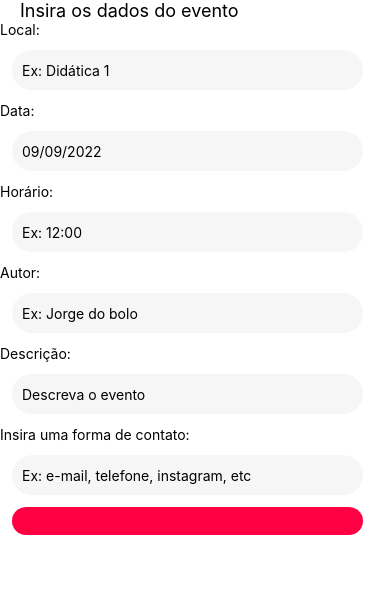
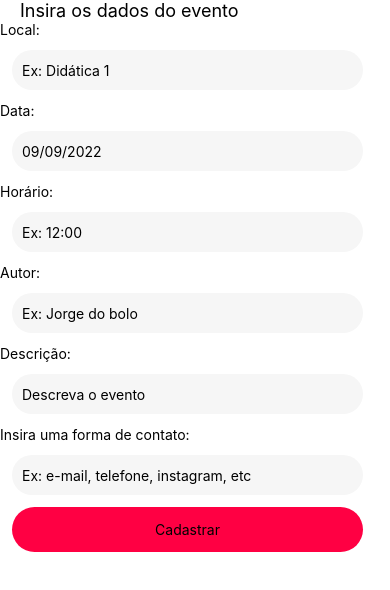
Before and after one commit to G4bzz/Projeto-BD-2022.1, a React Native app: screen / in a window 390 px wide. Shown: the top 590 px of the page. Built offline with nearby package versions, Linux system fonts and the light colour scheme.

Commit message:
base da tela feita

```diff
--- a/tela-adicao/components/tela-adição.js
+++ b/tela-adicao/components/tela-adição.js
@@ -71,7 +71,9 @@ export default function TelaAdicao(){
                 <TouchableOpacity
                     style={styles.textButtonCadastrar}
                     onPress={() => onPressCadas}
-                ></TouchableOpacity>
+                >
+                    <Text>Cadastrar</Text>
+                </TouchableOpacity>
             </View>
 
         </View>
```
